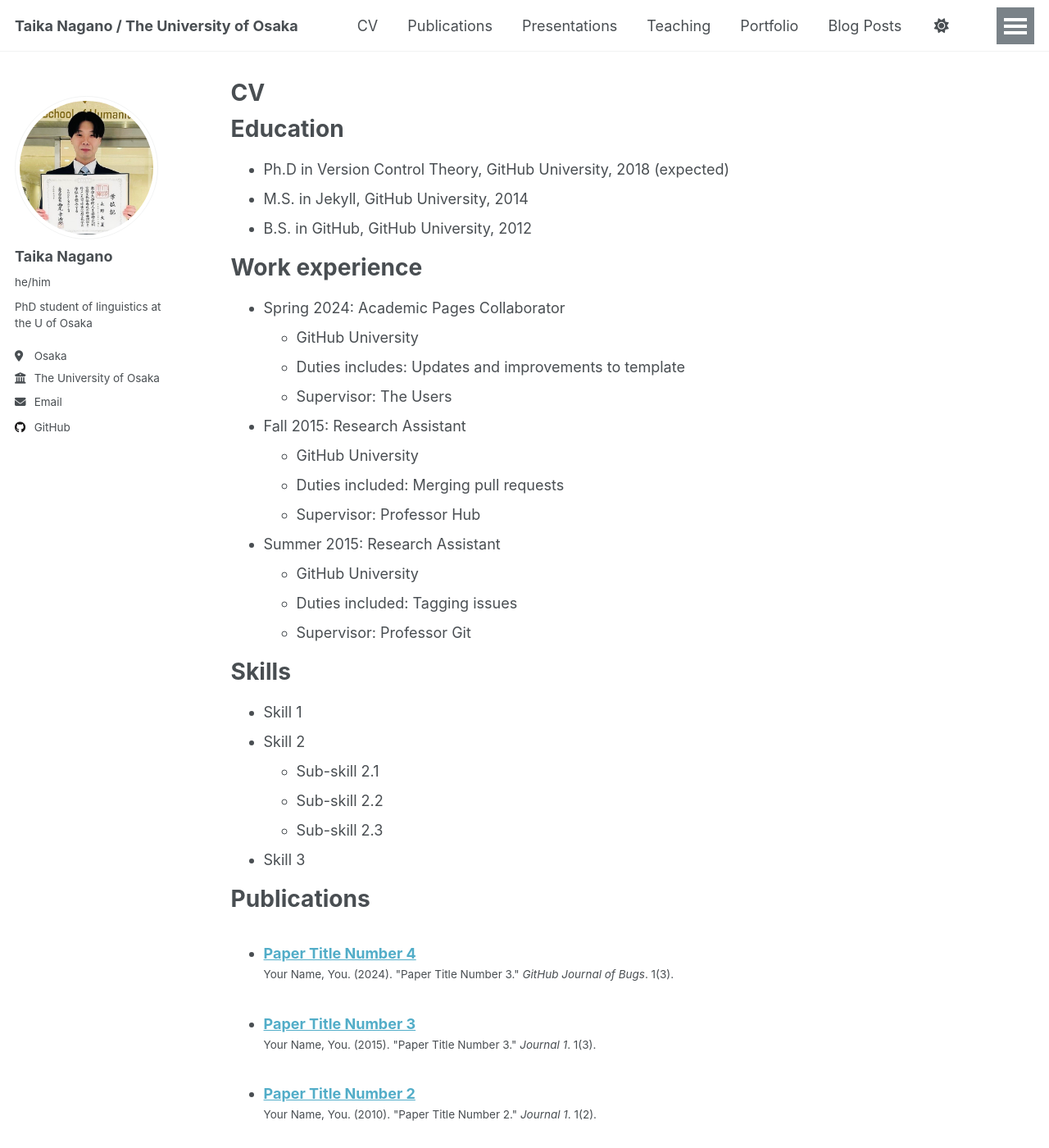
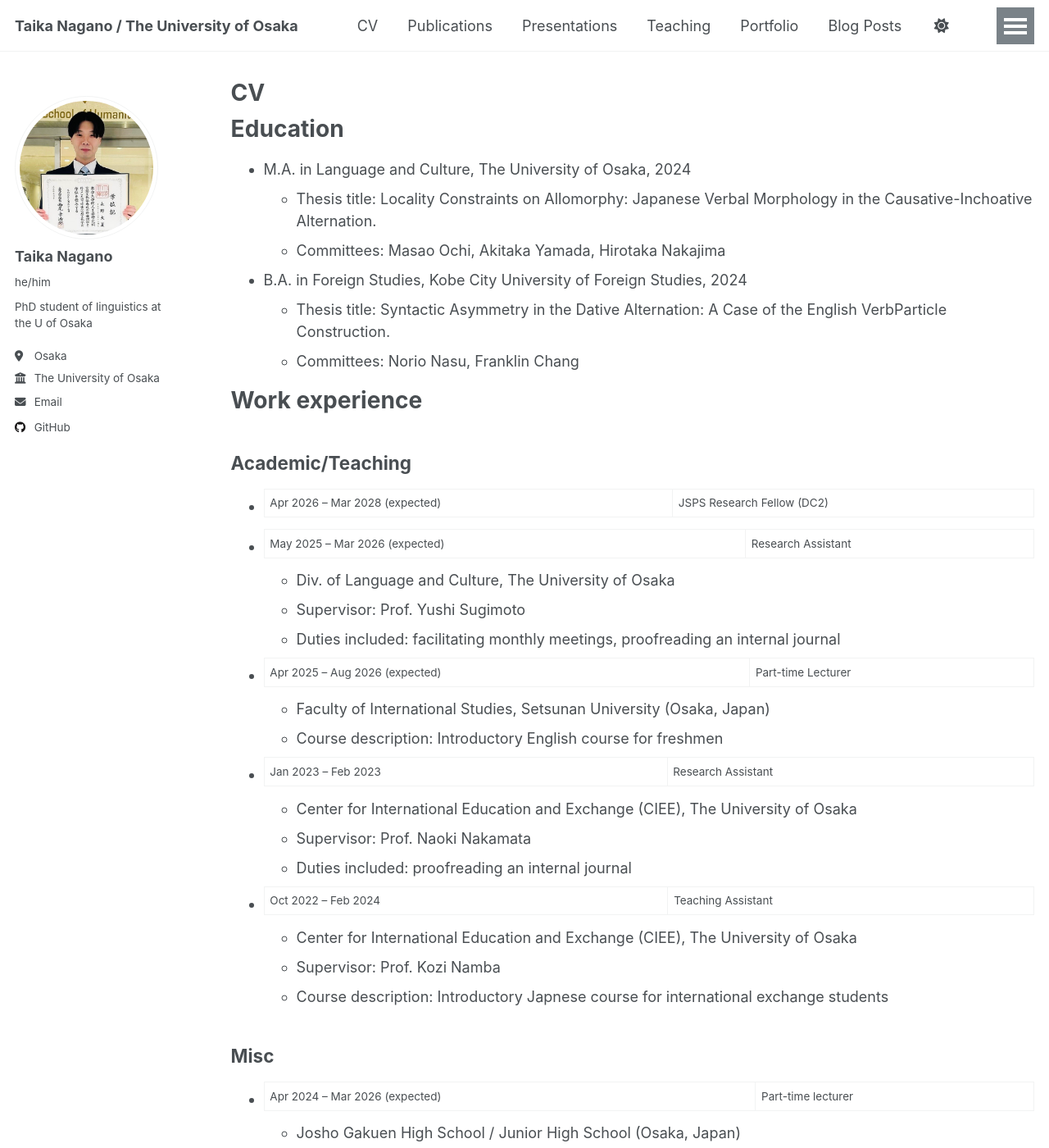
Before and after one commit to TaikaNagano/taikanagano.github.io, a Jekyll site: the page built from _pages/cv.md, in a window 1280 px wide and 1400 px high. Shown: the whole window at 82% size. Built offline with Jekyll 4.4.1, drawn with Linux system fonts in a browser that asks for light colours; some of the changed text lies outside the part shown.

Commit message:
Updated cv.md

```diff
--- a/_pages/cv.md
+++ b/_pages/cv.md
@@ -11,35 +11,59 @@ redirect_from:
 
 Education
 ======
-* Ph.D in Version Control Theory, GitHub University, 2018 (expected)
-* M.S. in Jekyll, GitHub University, 2014
-* B.S. in GitHub, GitHub University, 2012
+* M.A. in Language and Culture, The University of Osaka, 2024
+  * Thesis title: Locality Constraints on Allomorphy: Japanese Verbal Morphology in the Causative-Inchoative Alternation.
+  * Committees: Masao Ochi, Akitaka Yamada, Hirotaka Nakajima
+* B.A. in Foreign Studies, Kobe City University of Foreign Studies, 2024
+  * Thesis title: Syntactic Asymmetry in the Dative Alternation: A Case of the English VerbParticle Construction.
+  * Committees: Norio Nasu, Franklin Chang
 
 Work experience
 ======
-* Spring 2024: Academic Pages Collaborator
-  * GitHub University
-  * Duties includes: Updates and improvements to template
-  * Supervisor: The Users
 
-* Fall 2015: Research Assistant
-  * GitHub University
-  * Duties included: Merging pull requests
-  * Supervisor: Professor Hub
+Academic/Teaching
+------
 
-* Summer 2015: Research Assistant
-  * GitHub University
-  * Duties included: Tagging issues
-  * Supervisor: Professor Git
+* Apr 2026 -- Mar 2028 (expected) | JSPS Research Fellow (DC2)
 
-Skills
+* May 2025 -- Mar 2026 (expected) | Research Assistant
+  * Div. of Language and Culture, The University of Osaka
+  * Supervisor: Prof. Yushi Sugimoto
+  * Duties included: facilitating monthly meetings, proofreading an internal journal
+
+* Apr 2025 -- Aug 2026 (expected) | Part-time Lecturer
+  * Faculty of International Studies, Setsunan University (Osaka, Japan)
+  * Course description: Introductory English course for freshmen
+
+* Jan 2023 -- Feb 2023 | Research Assistant
+  * Center for International Education and Exchange (CIEE), The University of Osaka
+  * Supervisor: Prof. Naoki Nakamata
+  * Duties included: proofreading an internal journal
+
+* Oct 2022 -- Feb 2024 | Teaching Assistant
+  * Center for International Education and Exchange (CIEE), The University of Osaka
+  * Supervisor: Prof. Kozi Namba
+  * Course description: Introductory Japnese course for international exchange students
+
+Misc
+------
+* Apr 2024 -- Mar 2026 (expected) | Part-time lecturer
+  * Josho Gakuen High School / Junior High School (Osaka, Japan)
+* April 2024 -- Mar 2025 | Part-time lecturer
+  * Naniwa Gakuin High School (Osaka, Japan)
+* Apr 2023 -- Mar 2024 | Part-time lecturer
+  * Sakai Liberal Junior High School (Osaka, Japan)
+* Apr 2023 -- Mar 2024 | Part-time lecturer
+  * Kyoto Nishiyama High School (Kyoto, Japan)
+
+
+Academic Services
 ======
-* Skill 1
-* Skill 2
-  * Sub-skill 2.1
-  * Sub-skill 2.2
-  * Sub-skill 2.3
-* Skill 3
+
+
+Fellowship
+======
+
 
 Publications
 ======
@@ -59,6 +83,6 @@ Teaching
     {% include archive-single-cv.html %}
   {% endfor %}</ul>
 
-Service and leadership
+Early Background
 ======
-* Currently signed in to 43 different slack teams
+I was born in Osaka City, Japan, on Aug 16, 1999.
```
Also changed, not shown: 1 other file.
